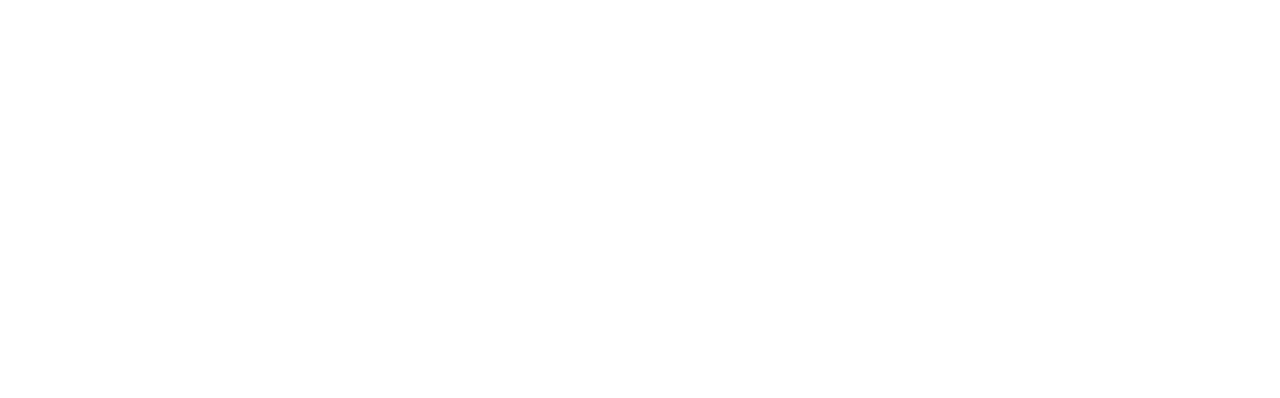
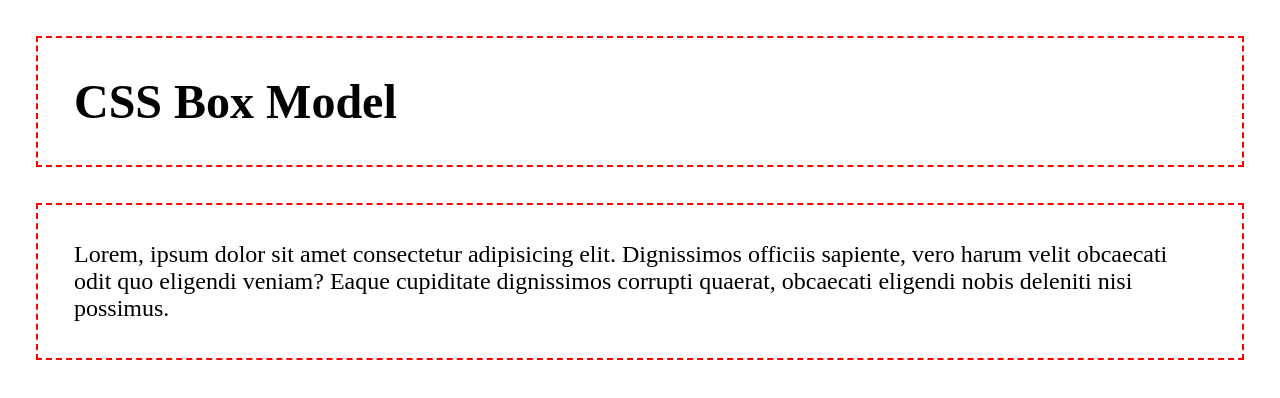
Before and after one commit to nikProgramming2023/Learning_Front_End_Web_Dev, a plain HTML site: page CSS/Lesson 5 Box Model/Index.html in a window 1280 px wide. Drawn offline with Linux system fonts and the light colour scheme.

Commit message:
Added Some vscode changes

```diff
--- a/CSS/Lesson 5 Box Model/Index.css
+++ b/CSS/Lesson 5 Box Model/Index.css
@@ -0,0 +1,13 @@
+* {
+    margin: 0;
+    padding: 0;
+    box-sizing: border-box;
+}
+
+.container {
+    border: 2px dashed red;
+    padding: 1.5rem;
+    font-size: 1.5rem;
+    margin: 1.5em;
+     padding: 1.5em;
+}
--- a/CSS/Lesson 5 Box Model/Index.html
+++ b/CSS/Lesson 5 Box Model/Index.html
@@ -1,13 +1,23 @@
 <!DOCTYPE html>
 <html lang="en">
-<head>
-    <meta charset="UTF-8">
-    <meta http-equiv="X-UA-Compatible" content="IE=edge">
-    <meta name="viewport" content="width=device-width, initial-scale=1.0">
+  <head>
+    <meta charset="UTF-8" />
+    <meta http-equiv="X-UA-Compatible" content="IE=edge" />
+    <meta name="viewport" content="width=device-width, initial-scale=1.0" />
     <title>Document</title>
-    <link rel="stylesheet" href="Index.css">
-</head>
-<body>
-
-</body>
+    <link rel="stylesheet" href="Index.css" />
+  </head>
+  <body>
+    <header class="container">
+      <h1>CSS Box Model</h1>
+    </header>
+    <main class="container">
+      <p>
+        Lorem, ipsum dolor sit amet consectetur adipisicing elit. Dignissimos
+        officiis sapiente, vero harum velit obcaecati odit quo eligendi veniam?
+        Eaque cupiditate dignissimos corrupti quaerat, obcaecati eligendi nobis
+        deleniti nisi possimus.
+      </p>
+    </main>
+  </body>
 </html>
```
Also changed, not shown: CSS/Lesson 22 Animations/Index.html (+8 -9 lines).
